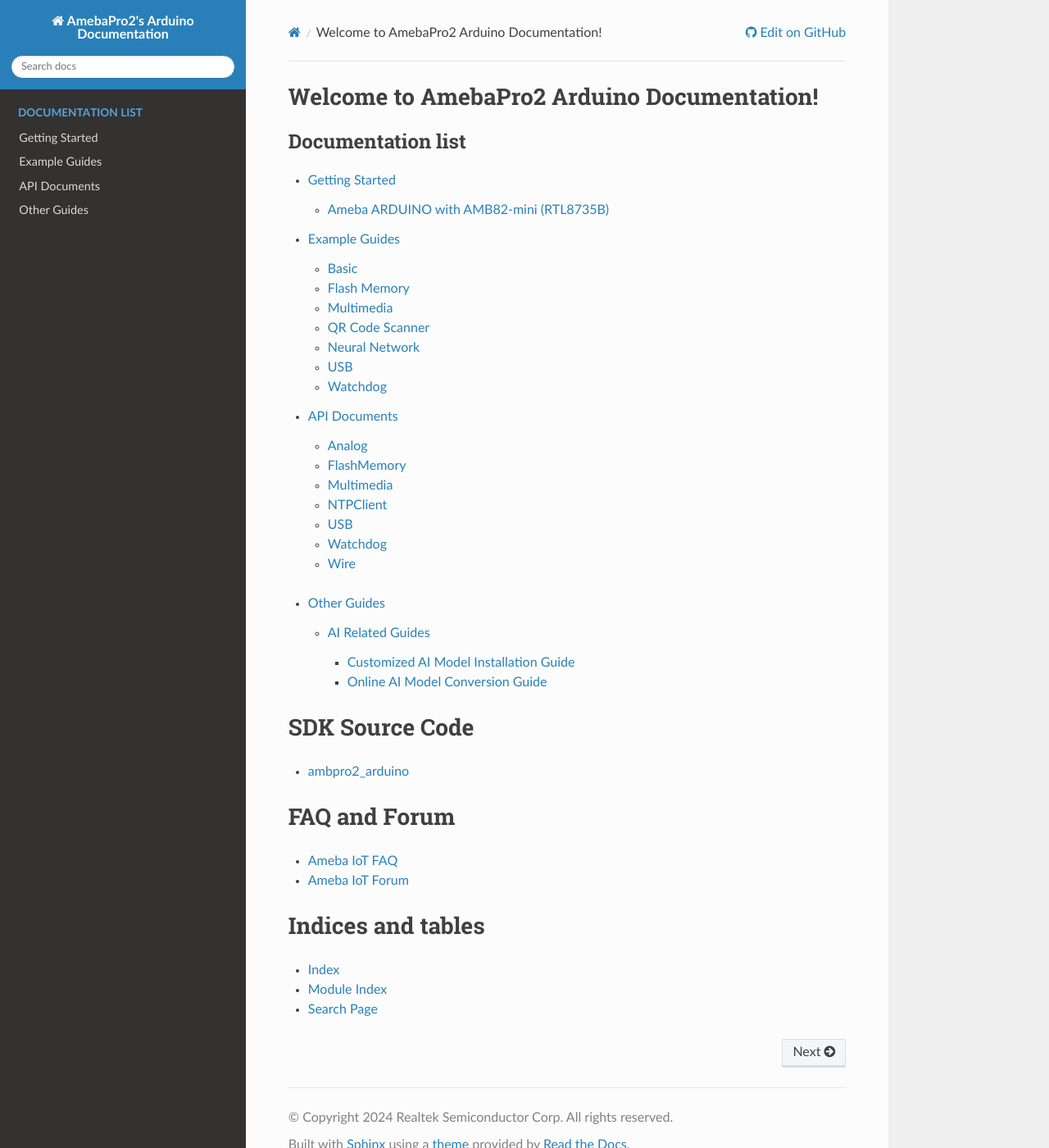
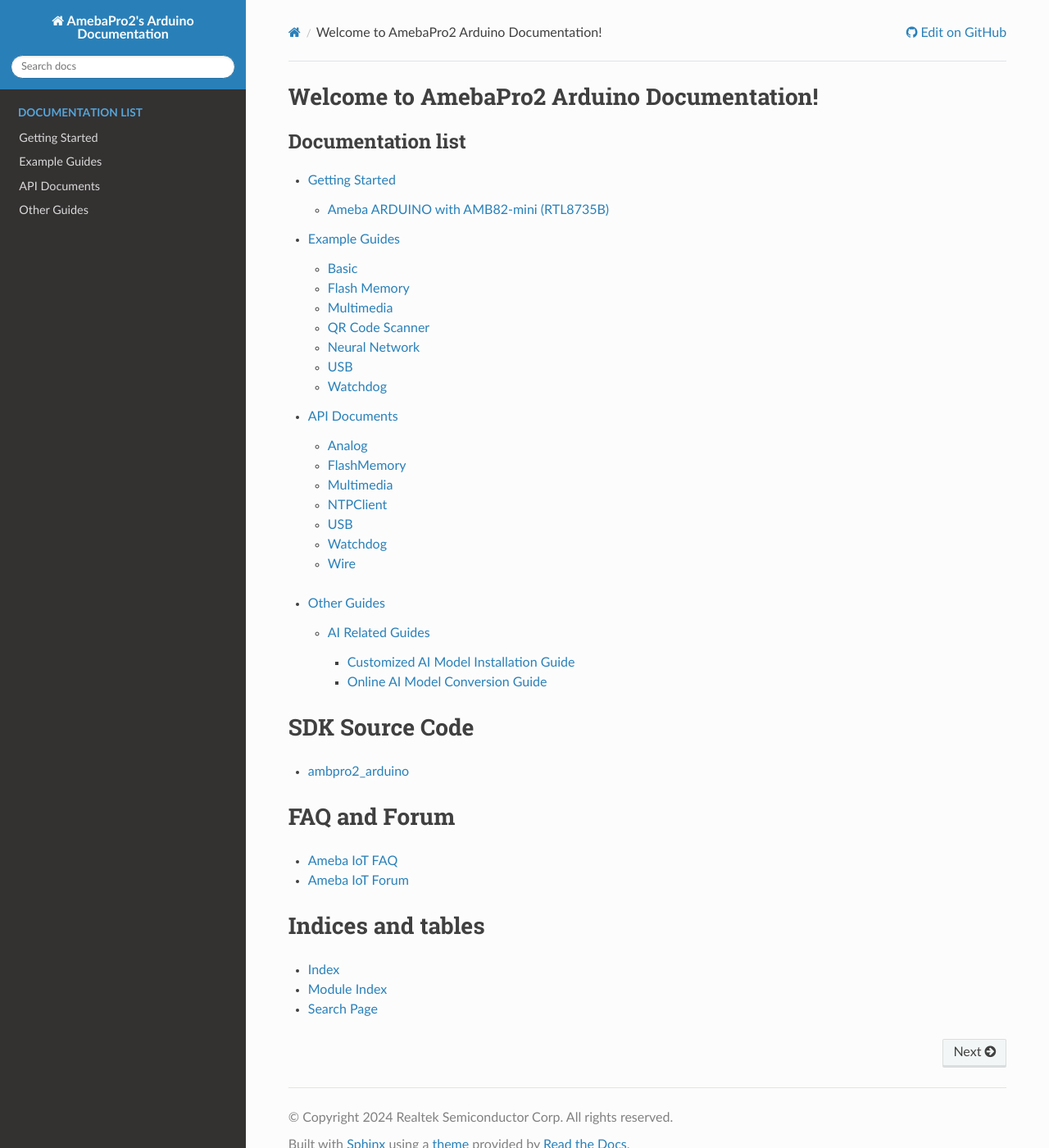
Before and after one commit to pammyleong/rtd_test_pro2_doc, a Sphinx documentation site: the page built from source/index.rst, in a window 1280 px wide and 1400 px high. Shown: the whole window at 82% size. Built offline with Sphinx 7.4.7 and the Read the Docs theme 2.0.0, drawn with Linux system fonts in a browser that asks for light colours.

Commit message:
edit yaml

```diff
--- a/source/_static/custom.css
+++ b/source/_static/custom.css
@@ -1,6 +1,6 @@
 /* Adjust the content width */
 .wy-nav-content {
-    max-width: 80%;  /* Adjust the percentage as needed. max-width: 940px; */
+    max-width: none;  /* Adjust the percentage as needed. max-width: 940px; */
     /* margin: 0 auto; */
 }
 
@@ -8,3 +8,10 @@
 /*.wy-side-nav-search {*/
 /*    width: 300px;  */ /* Adjust the sidebar width as needed */
 /*}*/
+
+
+.rst-other-versions {
+    position: absolute;
+    top: 20px;  /* Adjust the top position */
+    right: 20px; /* Adjust the right position */
+}
--- a/source/conf.py
+++ b/source/conf.py
@@ -17,7 +17,8 @@ release = 'v1.0'
 extensions = [
     'recommonmark',
     'sphinx_markdown_tables',
-    'sphinx.ext.intersphinx'
+    'sphinx.ext.intersphinx',
+    "sphinx_rtd_theme"
 ]
 
 templates_path = ['_templates']
```
Also changed, not shown: .readthedocs.yaml.
